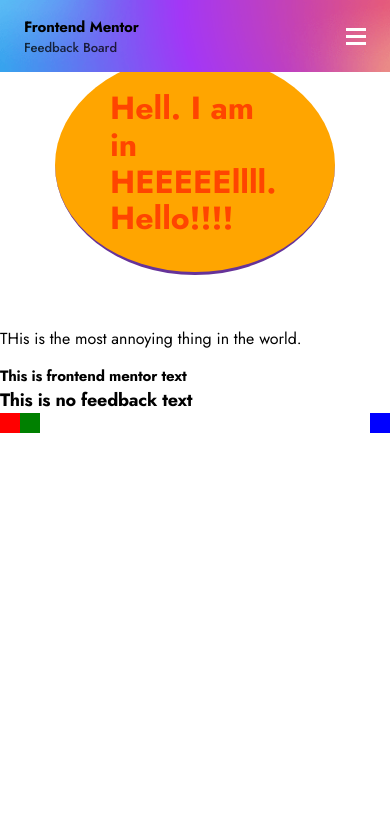
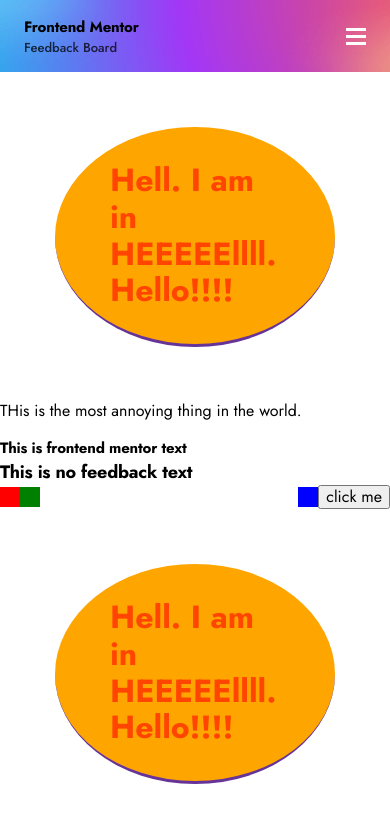
Before and after one commit to MadOgre/product-feedback-app, a React (Create React App) app: page / in a window 390 px wide. Shown: the top 838 px of the page. Built offline with nearby package versions, Linux system fonts and the light colour scheme.

Commit message:
move everything inside mobile layout

```diff
--- a/src/App.tsx
+++ b/src/App.tsx
@@ -1,15 +1,17 @@
+import { HelloHell } from "components/HelloHell";
+import { MobileLayout } from "components/MobileLayout";
 import { Shelf, Spacer } from "components/common/layout";
 import { FrontendMentorMobileText, NoFeedbackMobileText } from "components/common/typography";
+import { debounce } from "utils/debounce";
 
-import { HelloHell } from "components/HelloHell";
+function App(): JSX.Element {
 
-import { LogoArea } from "components/LogoArea";
+  const func1 = debounce(() => console.log("works"), 2000);
 
 
-function App(): JSX.Element {
   return (
     <div>
-      <LogoArea />
+      <MobileLayout>
         <HelloHell />
         <FrontendMentorMobileText color="white">
           This is frontend mentor text
@@ -20,7 +22,20 @@ function App(): JSX.Element {
           <div style={{background: "green", width: "20px", height: "20px"}} />
           <Spacer />
           <div style={{background: "blue", width: "20px", height: "20px"}} />
+          <button
+            onClick={func1}
+            type="button"
+          >
+            click me
+          </button>
         </Shelf>
+        <HelloHell />
+        <HelloHell />
+        <HelloHell />
+        <HelloHell />
+        <HelloHell />
+        <HelloHell />
+      </MobileLayout>
     </div>
   );
 }
```
Lines whose indentation alone changed are shown as unchanged.
